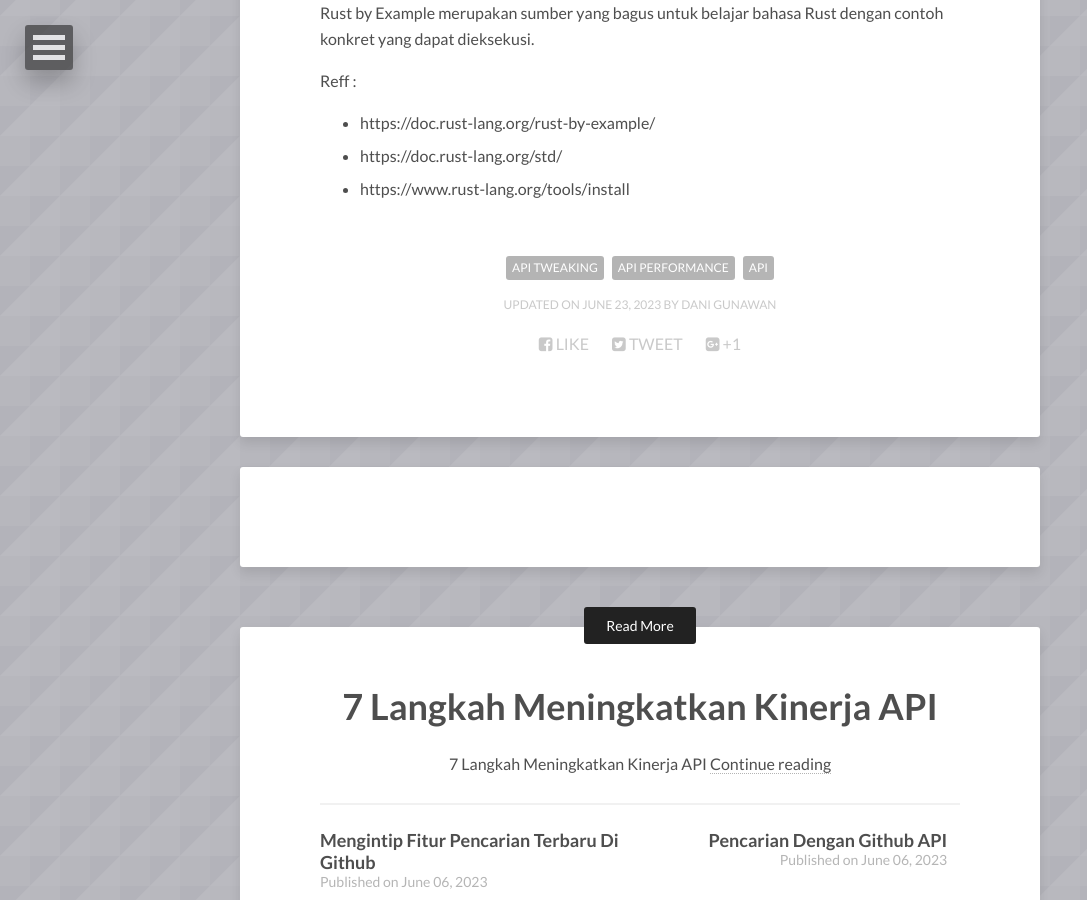
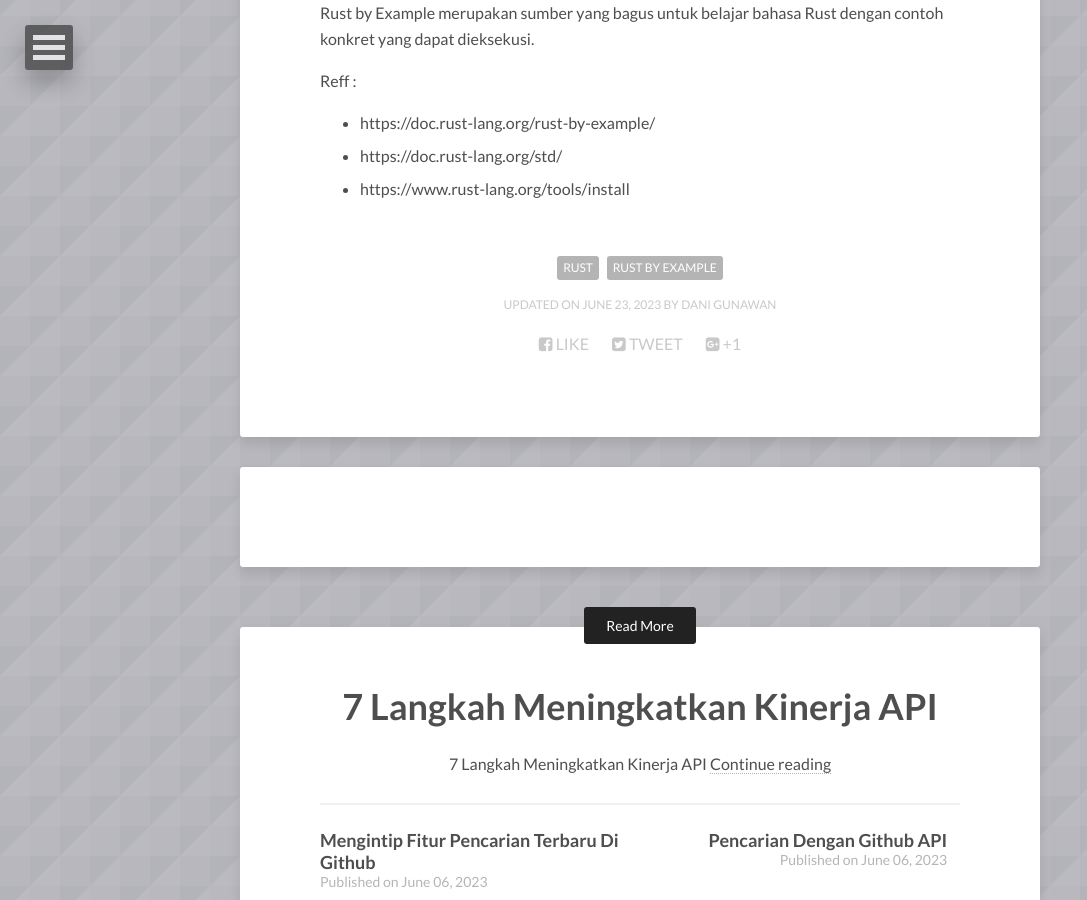
Before and after one commit to danigunawan/danigunawan.github.io, a Jekyll site: the page built from _posts/2023-06-23-7-belajar-rust-beserta-contohnya.md, in a window 1280 px wide and 900 px high, scrolled down 1784 px. Shown: the whole window, without its empty margins (0-1087 px from the left). Built offline with Jekyll 4.4.1, drawn with Linux system fonts in a browser that asks for light colours; nearby versions of some CDN libraries; comment, search, counter and statistics services are not loaded.

Commit message:
[ADD POSTING]

```diff
--- a/_posts/2023-06-23-7-belajar-rust-beserta-contohnya.md
+++ b/_posts/2023-06-23-7-belajar-rust-beserta-contohnya.md
@@ -4,7 +4,7 @@ title: Belajar Rust Beserta Contohnya
 modified: 2023-06-23T17:00:28+07:00
 categories:
 description: "Belajar Rust Beserta Contohnya"
-tags: [api tweaking, api performance, api]
+tags: [rust, rust by example]
 image:
   background: triangular.png
 comments: true
```
